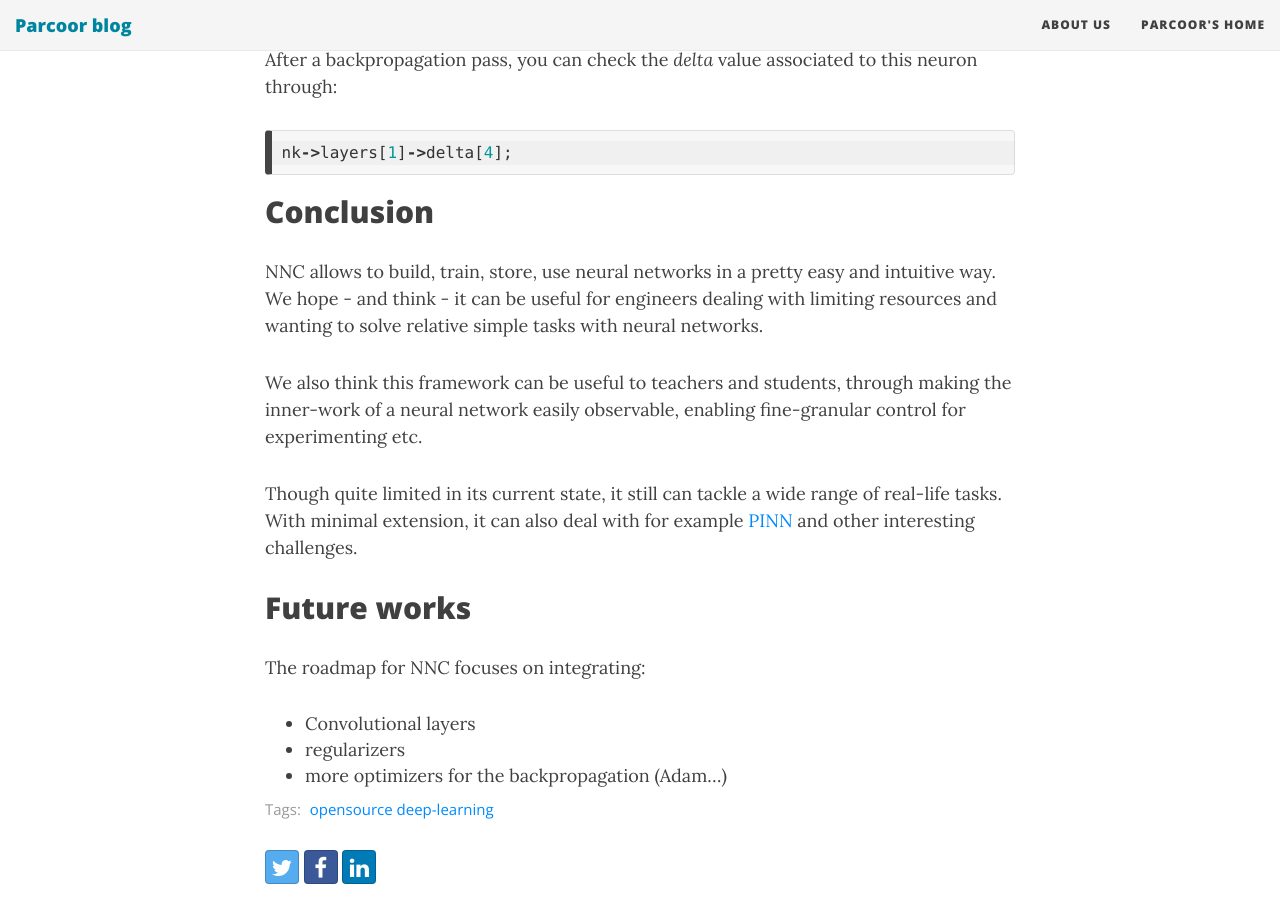
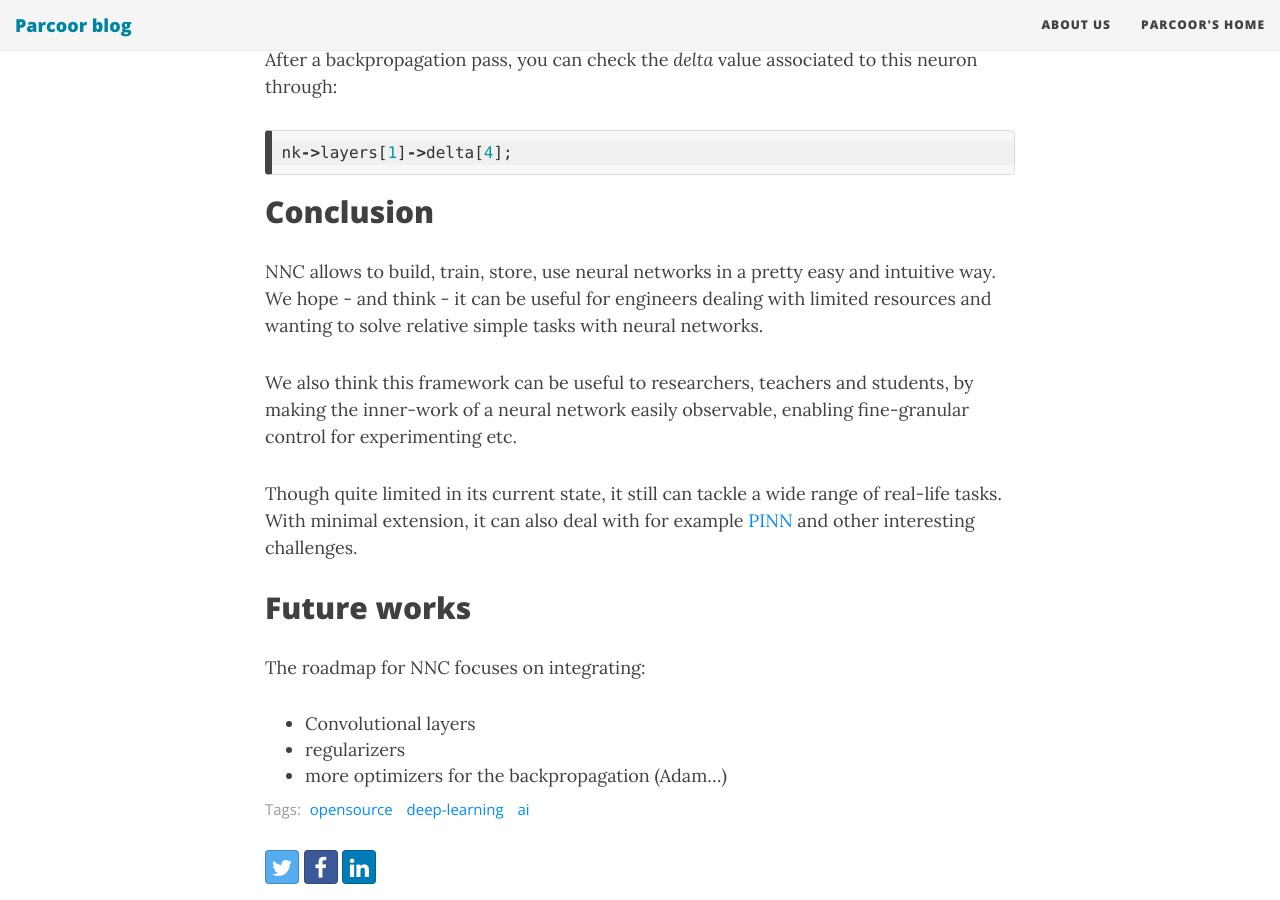
Before and after one commit to parcoor/parcoor.github.io, a Jekyll site: the page built from _posts/2023-08-08-introducing-nnc.md, in a window 1280 px wide and 900 px high, scrolled down 4355 px. Built offline with Jekyll 4.4.1, drawn with Linux system fonts in a browser that asks for light colours; nearby versions of some CDN libraries; some of the changed text lies outside the part shown.

Commit message:
tag added to nnc article

```diff
--- a/_posts/2023-08-08-introducing-nnc.md
+++ b/_posts/2023-08-08-introducing-nnc.md
@@ -2,7 +2,7 @@
 layout: post
 title: Presenting NNC - Neural Network Library in C by Parcoor
 subtitle: An opensource library for lightweight neural network in C, for every device and platform
-tags: [opensource deep-learning]
+tags: [opensource, deep-learning, ai]
 ---
 
 Parcoor is glad to release the first version of NNC - our deep learning
@@ -158,10 +158,10 @@ nk->layers[1]->delta[4];
 ## Conclusion
 NNC allows to build, train, store, use neural networks in a pretty easy and
 intuitive way. We hope - and think - it can be useful for engineers dealing
-with limiting resources and wanting to solve relative simple tasks with neural
+with limited resources and wanting to solve relative simple tasks with neural
 networks.
 
-We also think this framework can be useful to teachers and students, through making
+We also think this framework can be useful to researchers, teachers and students, by making
 the inner-work of a neural network easily observable, enabling fine-granular
 control for experimenting etc.
 
```
Also changed, not shown: other parts of _posts/2023-08-08-introducing-nnc.md (+2 -2 lines).
